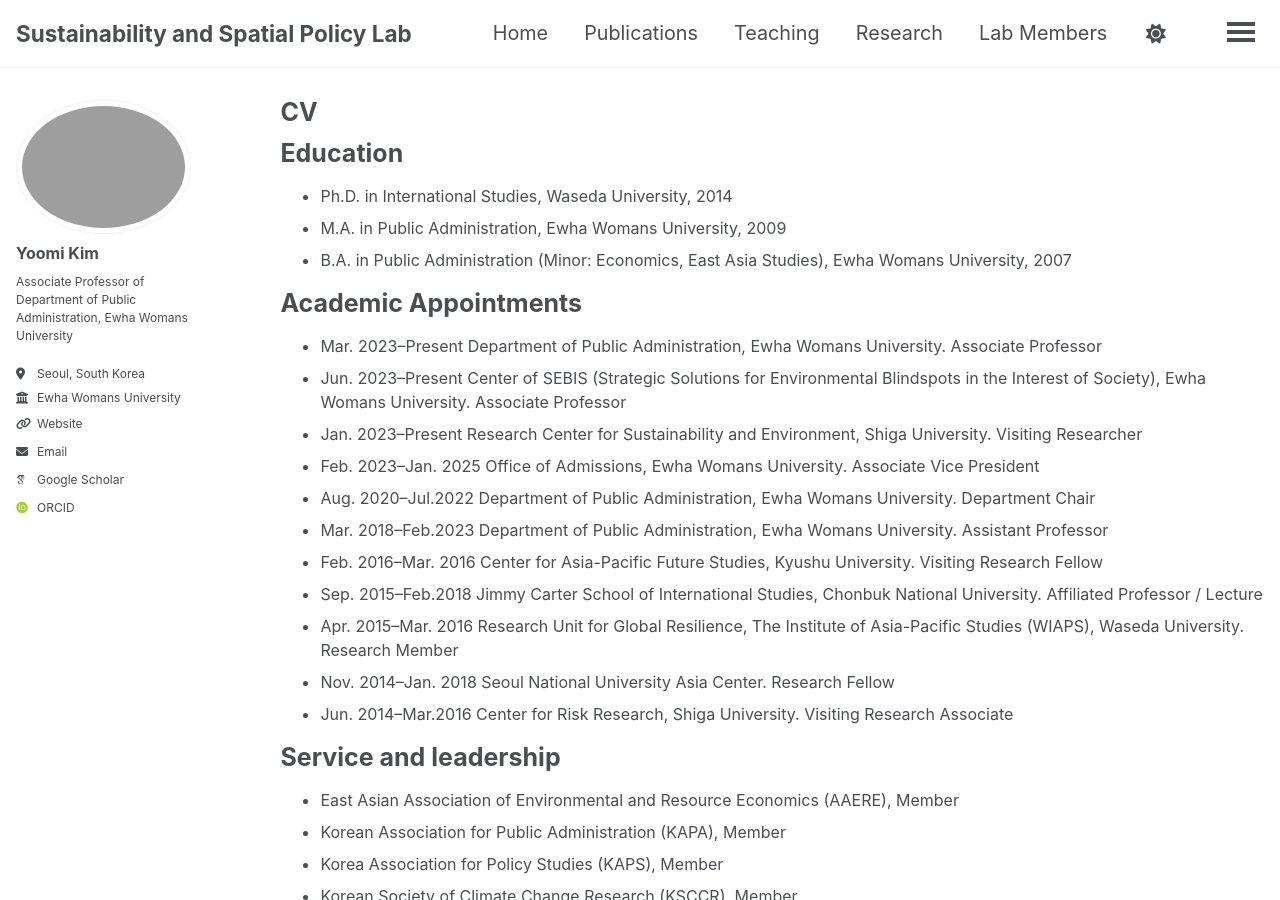
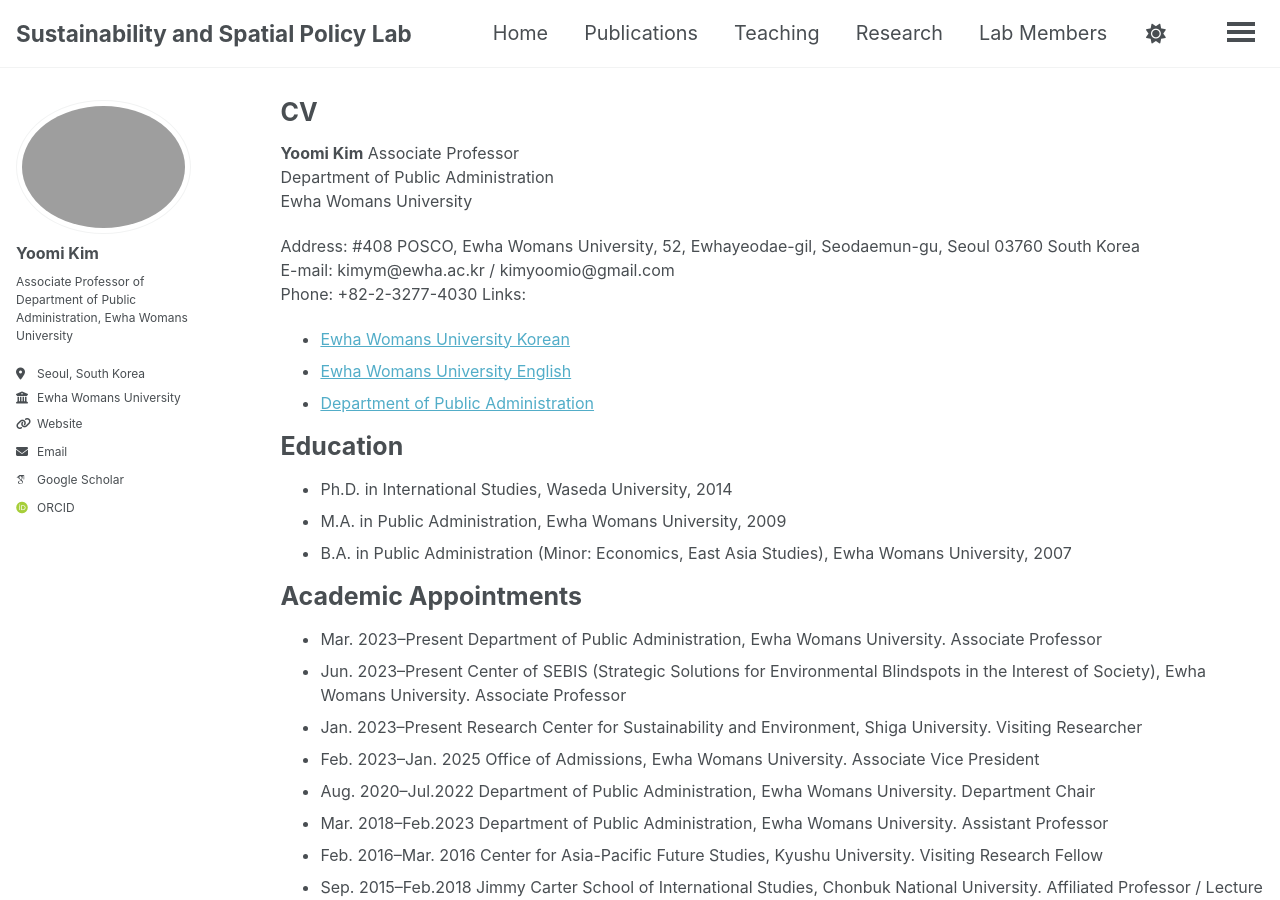
Before and after one commit to ymkim-ssplab/ymkim-ssplab.github.io, a Jekyll site: the page built from _pages/cv.md, in a window 1280 px wide and 900 px high. Built offline with Jekyll 4.4.1, drawn with Linux system fonts in a browser that asks for light colours; some web fonts are replaced; a script bundle is joined from its source files by our own code; library files that are not in the unit come from our copies.

Commit message:
Update cv.md

```diff
--- a/_pages/cv.md
+++ b/_pages/cv.md
@@ -8,6 +8,21 @@
 ---
 
 {% include base_path %}
+
+
+**Yoomi Kim**
+Associate Professor
+Department of Public Administration
+Ewha Womans University
+
+Address: #408 POSCO, Ewha Womans University, 52, Ewhayeodae-gil, Seodaemun-gu, Seoul 03760 South Korea
+E-mail: kimym@ewha.ac.kr / kimyoomio@gmail.com
+Phone: +82-2-3277-4030
+Links:
+- [Ewha Womans University Korean](https://www.ewha.ac.kr)
+- [Ewha Womans University English](https://www.ewha.ac.kr/ewhaen/index.do)
+- [Department of Public Administration]([https://admin.ewha.ac.kr](https://cmsfox.ewha.ac.kr/pubweb/index.do))
+
 
 Education
 ======
```
